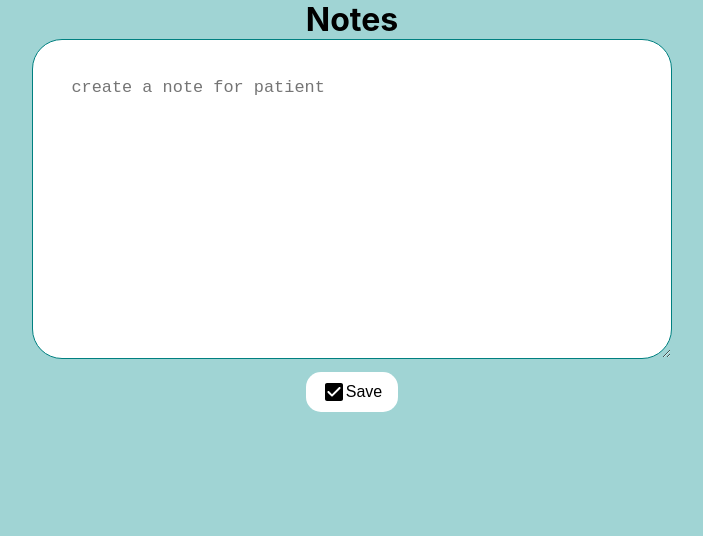
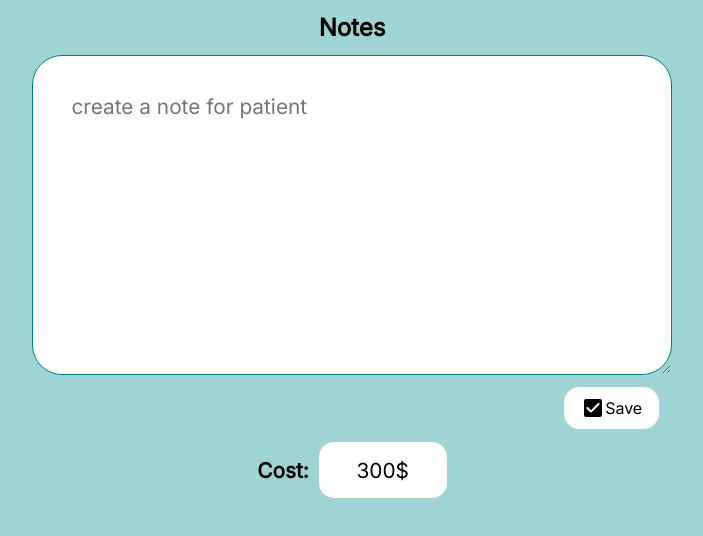
Before and after one commit to MehrXloop/capstone-frontend, a React (Create React App) app: page / in a window 1280 px wide. Shown: the top 536 px of the page, without its empty margins (288-991 px from the left). Built offline with nearby package versions, Linux system fonts and the light colour scheme.

Commit message:
refactoring

```diff
--- a/src/App.js
+++ b/src/App.js
@@ -1,6 +1,7 @@
-import logo from './logo.svg';
+
 import './App.css';
 import Notes from './components/notes/Notes';
+
 
 function App() {
   return (
--- a/src/components/notes/Notes.jsx
+++ b/src/components/notes/Notes.jsx
@@ -38,7 +38,7 @@ function Notes() {
     console.log(newNote)
   }
   return (
-    <div>
+    <section className={NotesCss.main}>
       <h1 className={NotesCss.heading}>Notes</h1>
       <div className={NotesCss.textareaWrapper}>
         <textarea
@@ -48,9 +48,16 @@ function Notes() {
           onChange={event => setContent(event.target.value)}
           placeholder="create a note for patient"
         />
-      <button className={NotesCss.btnSave} onClick={handleSave}><CheckBoxRoundedIcon className={NotesCss.saveIcon} /><span>Save</span> </button>
+        <div className={NotesCss.btnDiv}>
+
+          <button className={NotesCss.btnSave} onClick={handleSave}><CheckBoxRoundedIcon className={NotesCss.saveIcon} /><span>Save</span> </button>
+        </div>
       </div>
-    </div>
+      <div className={NotesCss.costWrapper}>
+        <h5>Cost: </h5>
+        <input type='text' value="300$" readOnly className={NotesCss.costBox}></input>
+      </div>
+    </section>
   )
 }
 
--- a/src/components/notes/Notes.module.css
+++ b/src/components/notes/Notes.module.css
@@ -1,8 +1,19 @@
+@import url('https://fonts.googleapis.com/css2?family=Inter&display=swap');
 * {
   margin: 0;
   padding: 0;
   box-sizing: border-box;
   background-color: rgb(160, 212, 212);
+  font-family: 'Inter', sans-serif;
+}
+.heading{
+  margin: 1% 0;
+}
+.main{
+  display: flex;
+  flex-direction: column;
+  width: 100%;
+  align-items: center;
 }
 .textareaWrapper {
   display: flex;
@@ -24,16 +35,16 @@
 }
 .btnSave {
   background-color: white;
-  padding:.5em 1em;
+  padding: 0.5em 1em;
   text-align: center;
   display: flex;
   align-items: center;
   justify-content: center;
-  border: none;
   border-radius: 15px;
   margin: 1vw;
   cursor: pointer;
   font-size: 1em;
+  border: 1px solid white;
 }
 .btnSave:hover {
   border: 1px solid rgba(0, 128, 128, 1);
@@ -44,7 +55,33 @@
 .saveIcon {
   background-color: white;
 }
+.costWrapper {
+  display: flex;
+  justify-content: center;
+  align-items: center;
+}
+.costWrapper h5 {
+  font-weight: 600;
+  font-size: 1.3em;
+  padding-right: 10px;
 
+}
+.costBox {
+  width: 10vw;
+  height: 7vh;
+  background-color: white;
+  align-items: center;
+  border-radius: 15px;
+  font-size: 1.3em;
+  text-align: center;
+  border: none;
+  outline: none;
+}
+.btnDiv{
+  display: flex;
+  justify-content: flex-end;
+  width: 100%;
+}
 
 /* Responsive Styles */
 @media (max-width: 768px) {
```
Also changed, not shown: src/components/Cost.module.css (added). Lines whose indentation alone changed are shown as unchanged.
